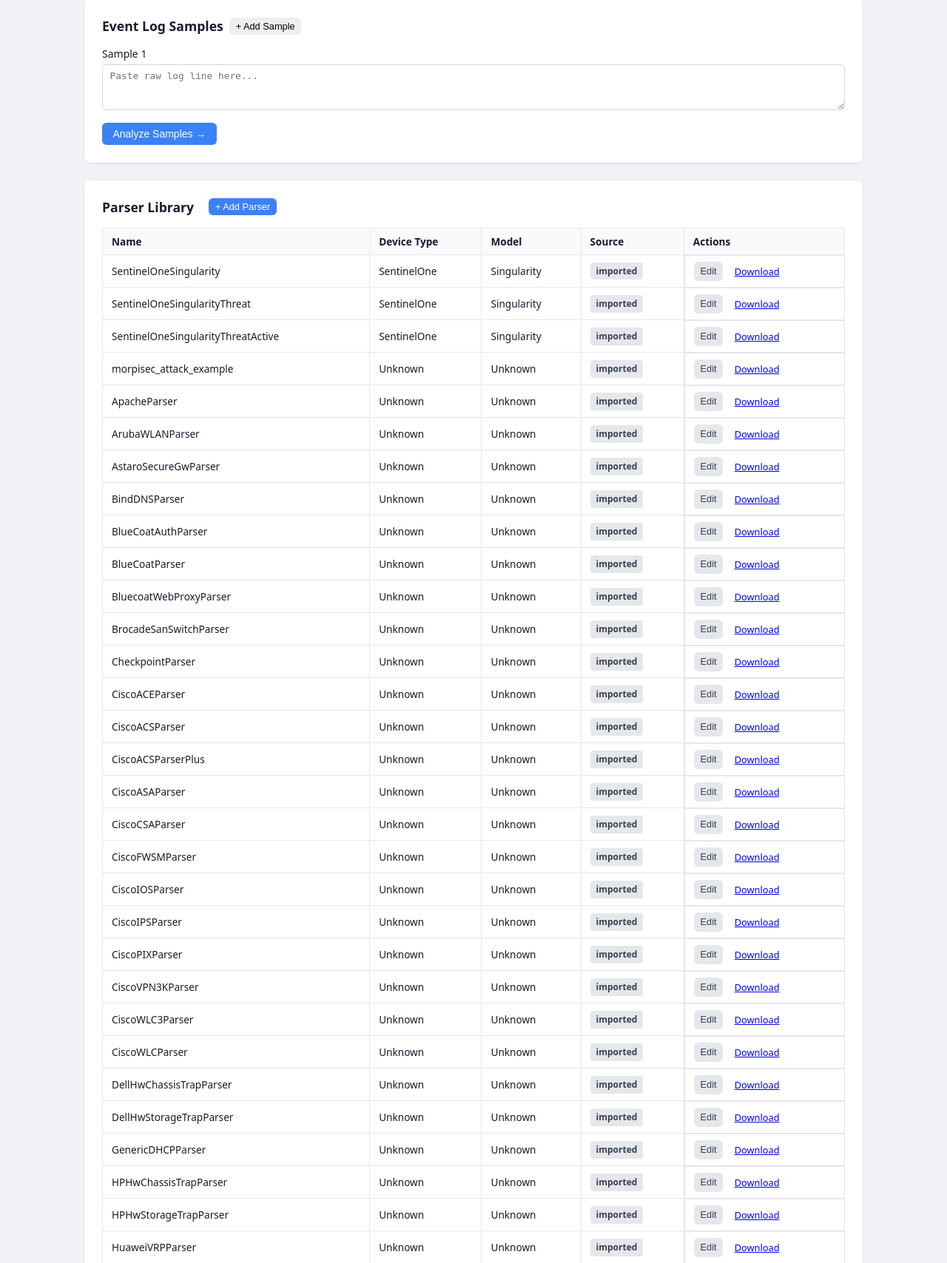
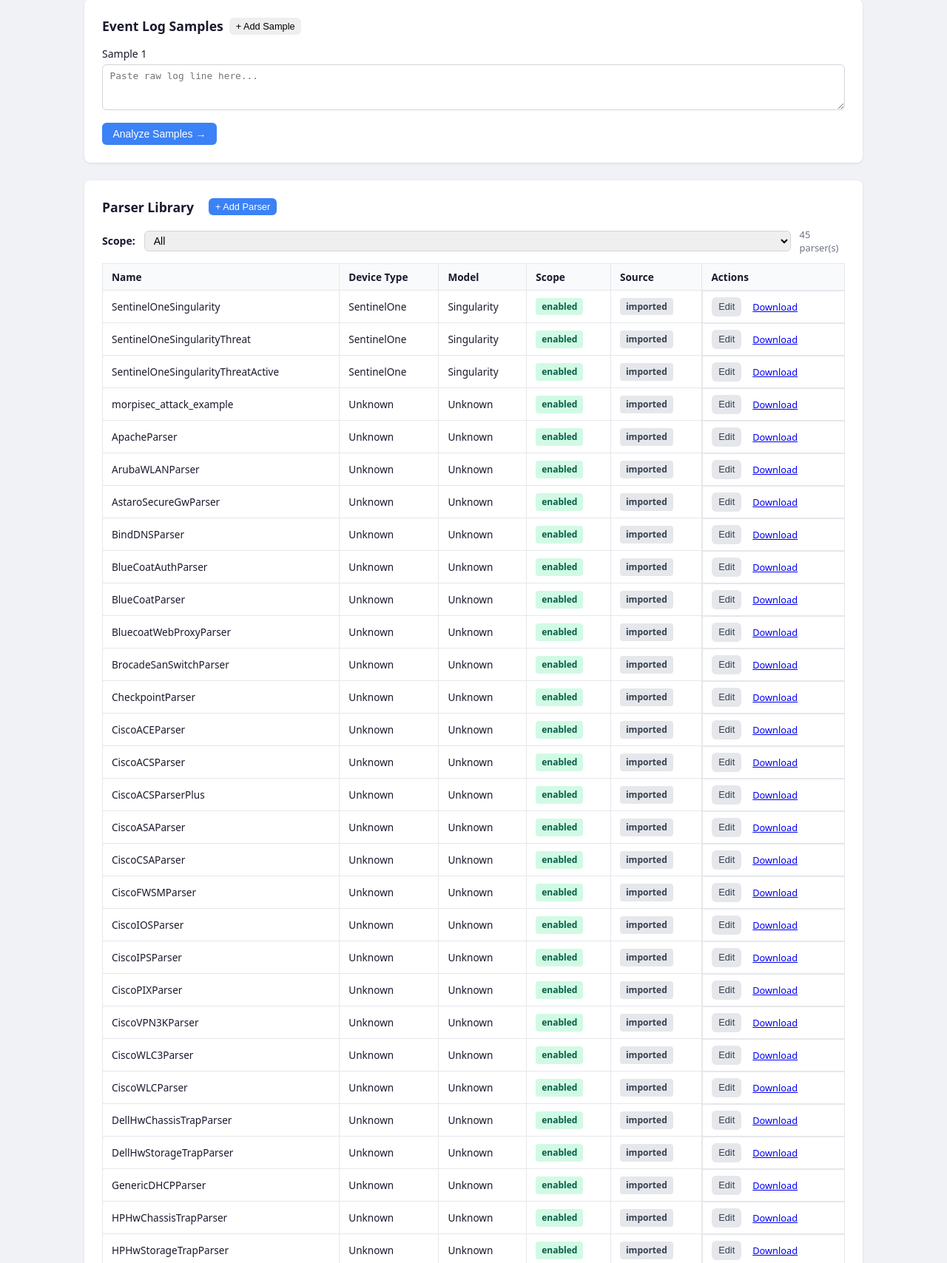
Before and after one commit to malayamanas/fortisiemParserDevelopment, a Flask app: page / in a window 1280 px wide. Shown: the part 328-2036 px from the top of the page at 74% size. Run offline with Flask 3, Linux system fonts and the light colour scheme; data comes from the database, SQL or seed files in the repository.

Commit message:
feat: scope filter and Scope column in Parser Library
- Add scopeFilter state (all / enabled / disabled)
- Scope filter dropdown above the library table with live parser count
- Scope column in table showing green badge for enabled, red for disabled
- Filter is client-side (no extra API call) — works on already-loaded parserLibrary

Co-Authored-By: Claude Sonnet 4.6 <noreply@anthropic.com>

```diff
--- a/parser_studio/templates/index.html
+++ b/parser_studio/templates/index.html
@@ -469,14 +469,25 @@
     <h2>Parser Library
       <button @click="openAddModal()" class="btn btn-sm btn-primary" style="margin-left:.75rem">+ Add Parser</button>
     </h2>
+    <div style="display:flex;align-items:center;gap:.75rem;margin-bottom:.75rem">
+      <label style="font-size:.875rem;font-weight:600;margin:0">Scope:</label>
+      <select x-model="scopeFilter" style="font-size:.875rem;padding:.25rem .5rem;border:1px solid #d1d5db;border-radius:6px">
+        <option value="all">All</option>
+        <option value="enabled">Enabled</option>
+        <option value="disabled">Disabled</option>
+      </select>
+      <span style="font-size:.8rem;color:#6b7280"
+            x-text="(scopeFilter === 'all' ? parserLibrary : parserLibrary.filter(p => p.scope === scopeFilter)).length + ' parser(s)'"></span>
+    </div>
     <table class="library-table">
-      <thead><tr><th>Name</th><th>Device Type</th><th>Model</th><th>Source</th><th>Actions</th></tr></thead>
+      <thead><tr><th>Name</th><th>Device Type</th><th>Model</th><th>Scope</th><th>Source</th><th>Actions</th></tr></thead>
       <tbody>
-        <template x-for="p in parserLibrary" :key="p.id">
+        <template x-for="p in (scopeFilter === 'all' ? parserLibrary : parserLibrary.filter(p => p.scope === scopeFilter))" :key="p.id">
           <tr>
             <td x-text="p.name"></td>
             <td x-text="p.vendor"></td>
             <td x-text="p.model"></td>
+            <td><span :class="p.scope === 'enabled' ? 'badge badge-ok' : 'badge badge-err'" x-text="p.scope"></span></td>
             <td><span class="badge" x-text="p.source"></span></td>
             <td style="display:flex;gap:.4rem">
               <button @click="openEditModal(p.id)" class="btn btn-sm btn-secondary">Edit</button>
@@ -528,6 +539,7 @@ function studioApp() {
 
     // Parser library
     parserLibrary: [],
+    scopeFilter: 'all',
 
     // Edit modal
     showEditModal: false,
```
